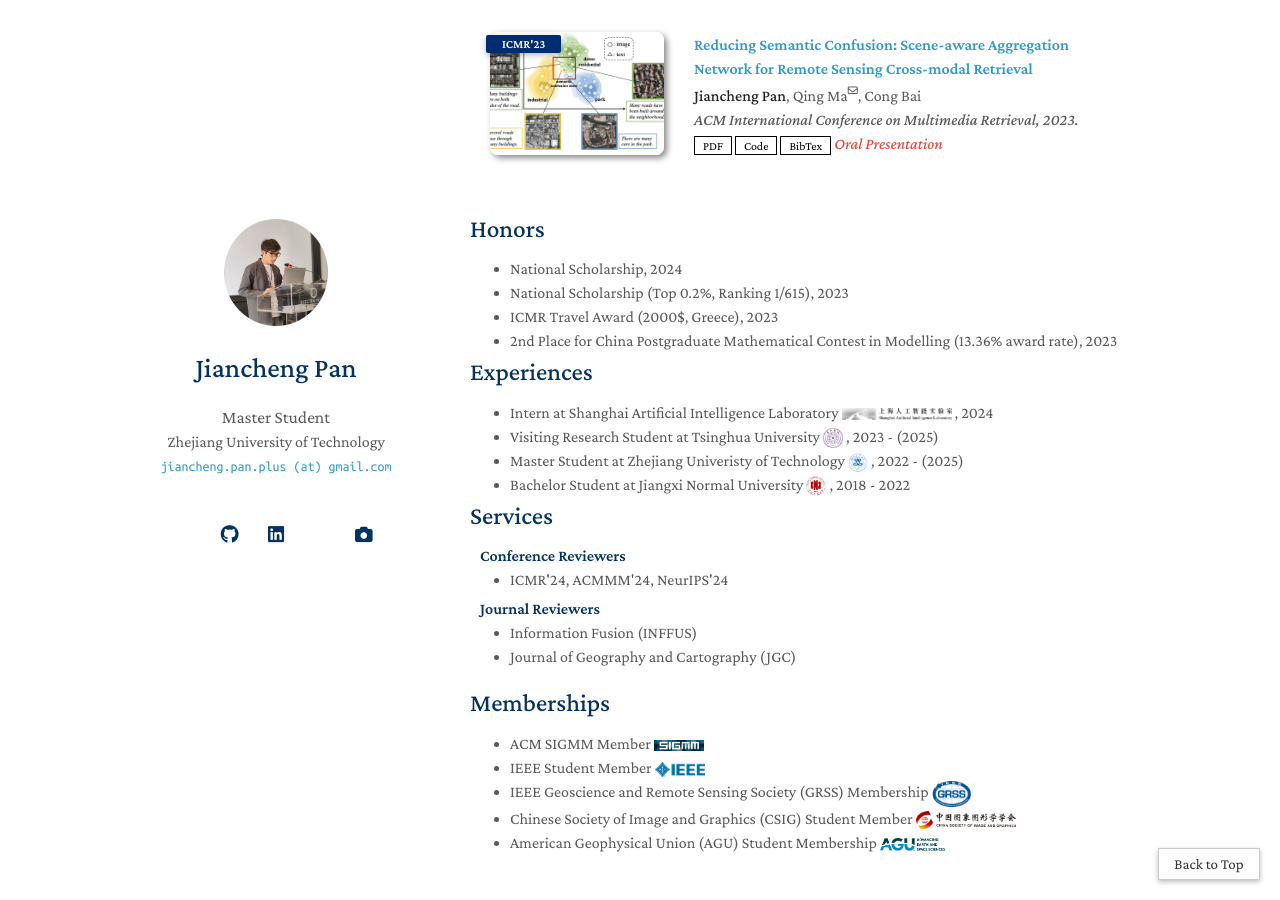
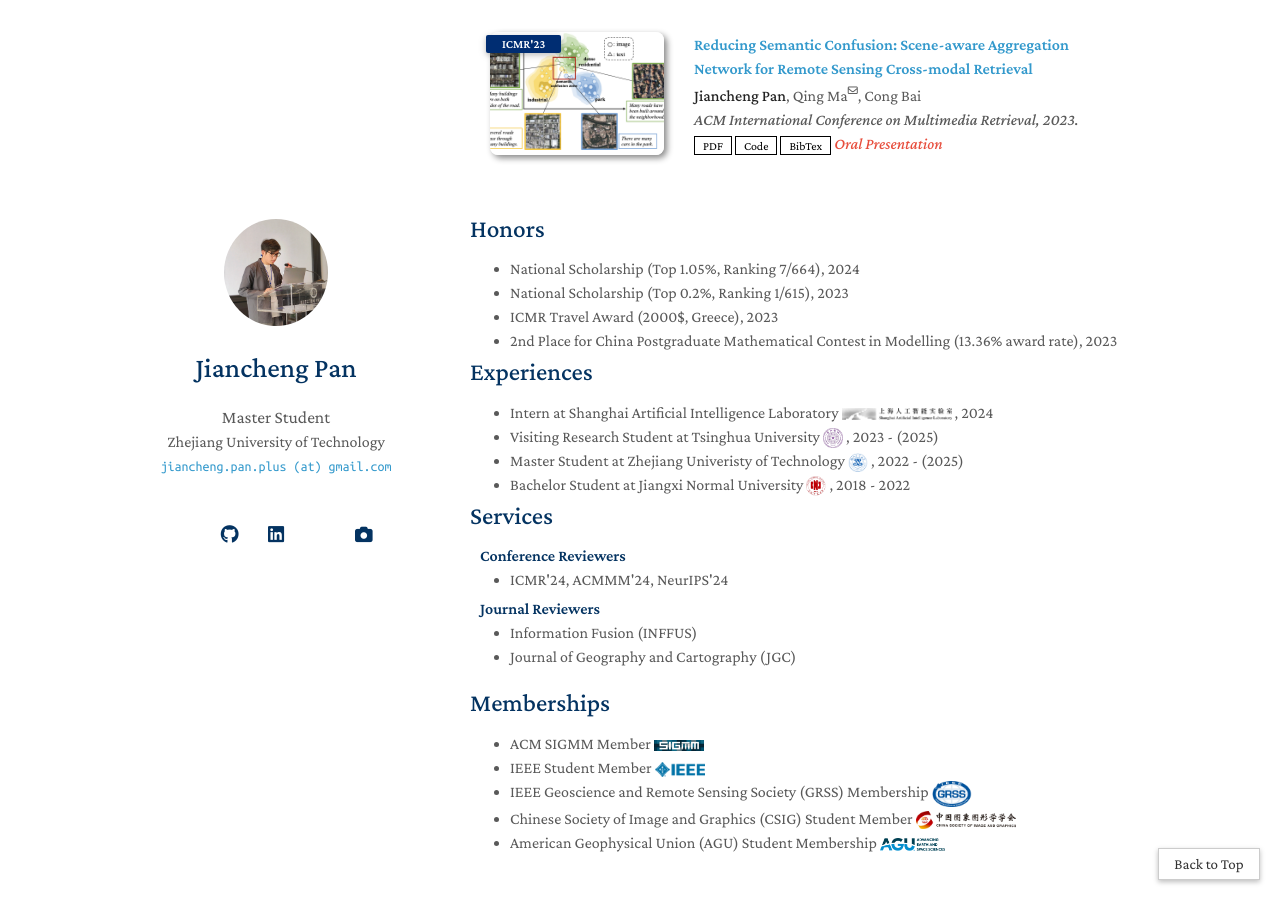
Before and after one commit to jaychempan/jaychempan.github.io, a Jekyll site: the page built from index.md, in a window 1280 px wide and 900 px high, scrolled down 1442 px. Built offline with Jekyll 4.4.1, drawn with Linux system fonts in a browser that asks for light colours; a style sheet for code colours, icons or effects is not loaded; our own code applies the rules of GitHub Pages for plain Markdown files; some of the changed text lies outside the part shown.

Commit message:
update index

```diff
--- a/_includes/honors.md
+++ b/_includes/honors.md
@@ -1,7 +1,7 @@
 ## Honors
 
 <ul style="margin:0 0 5px;">
-  <li>National Scholarship, 2024</li>
+  <li>National Scholarship (Top 1.05%, Ranking 7/664), 2024</li>
   <li>National Scholarship (Top 0.2%, Ranking 1/615), 2023</li>
   <li>ICMR Travel Award (2000$, Greece), 2023</li>
   <li>2nd Place for China Postgraduate Mathematical Contest in Modelling (13.36% award rate), 2023</li>
--- a/index.md
+++ b/index.md
@@ -9,7 +9,7 @@
 
 My research interests include but are not limited to Multimodal Learning, Data-centric AI, Foundation Model with its application on Earth, towards constructing <a href="https://github.com/Earth-Observation-Foundation-Models">Earth Observation Foundation Models</a> (EOFMs). I also focus on challenges within the field of Earth sciences (AI4Earth).
 ## News
-- **[Nov. 2024]** Awarded the <a href="">National Scholarship</a>.
+- **[Nov. 2024]** Awarded the <a href="">National Scholarship</a> (Top 1.05%, Ranking 7/664).
 - **[Oct. 2024]** One abstract has been accepted by <a href="https://www.agu.org/annual-Meeting">AGU2024</a> at Washington (Oral).
 - **[Aug. 2024]** One paper of LAE-DINO <img src="images/papers/lae-dino.png" style="vertical-align: middle;" alt="Logo" width="20"> is posted at <a href="https://arxiv.org/abs/2408.09110">arXiv</a>.
 - **[Apr. 2024]** One paper is accepted by <a href="https://ieeexplore.ieee.org/xpl/RecentIssue.jsp?punumber=36">IEEE TGRS 2024</a> (CCF-B, IF=7.5).
```
